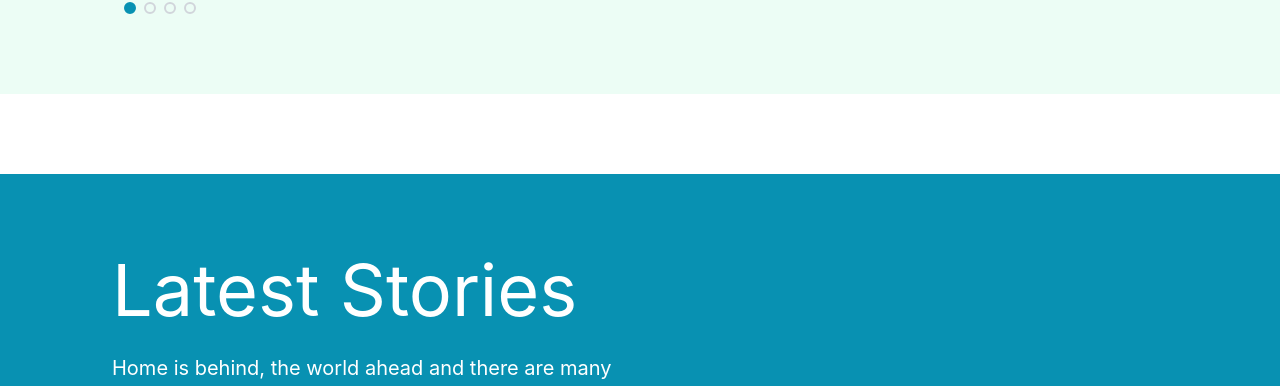
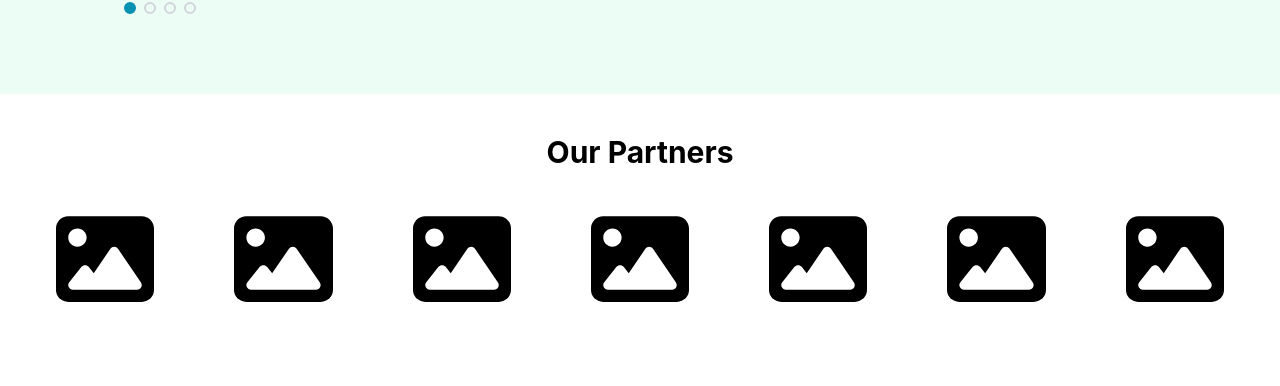
Before and after one commit to Recoded-Spark-Turkey-2022/The-Incredibles, a React (Create React App) app: page / in a window 1280 px wide. Shown: the part 1734-2120 px from the top of the page. Built offline with nearby package versions, Linux system fonts and the light colour scheme.

Commit message:
creat partner component

```diff
--- a/src/components/Home.jsx
+++ b/src/components/Home.jsx
@@ -2,6 +2,7 @@ import React from 'react';
 import HomeImage from '../assets/pics/hero.svg';
 import Stories from './Stories';
 import About from './About';
+import Partners from './Partners';
 
 function Home() {
   return (
@@ -37,7 +38,7 @@ function Home() {
         </div>
       </div>
       <About />
-
+      <Partners/>
       <Stories />
     </section>
   );
--- /dev/null
+++ b/src/components/Partners.jsx
@@ -0,0 +1,38 @@
+import React from 'react'
+import Partner from '../assets/pics/partner.svg';
+
+function Partners() {
+    const partners = [
+        'recoded',
+        'recoded',
+        'recoded',
+        'recoded',
+        'recoded',
+        'recoded',
+        'recoded',
+    ]
+  return (
+    <div className=''>
+        <h1 className='text-center font-bold text-3xl'>Our Partners</h1>
+        <div className='flex justify-center flex-col overflow-hidden px-4'>
+            <div className='w-full flex justify-center'>
+            {partners.map((par,index)=><img key={index} src={Partner} alt='partner-logo' className='w-24 grow m-10'/>)}
+
+            </div>
+            <div className='w-full hidden max-lg:flex justify-center pb-8'>
+         {partners.map(par=><button key={par}
+          data-bs-target="#carouselDarkVariant"
+          data-bs-slide-to="0"
+          className="rounded-full inline-block p-1 mx-1 border-solid border-2 border-cyan-600 focus:bg-cyan-600"
+          aria-current="true"
+          aria-label="Slide 1"
+        ></button>)}
+
+            </div>
+
+        </div>
+    </div>
+  )
+}
+
+export default Partners
```
Also changed, not shown: src/assets/pics/partner.svg (added).
